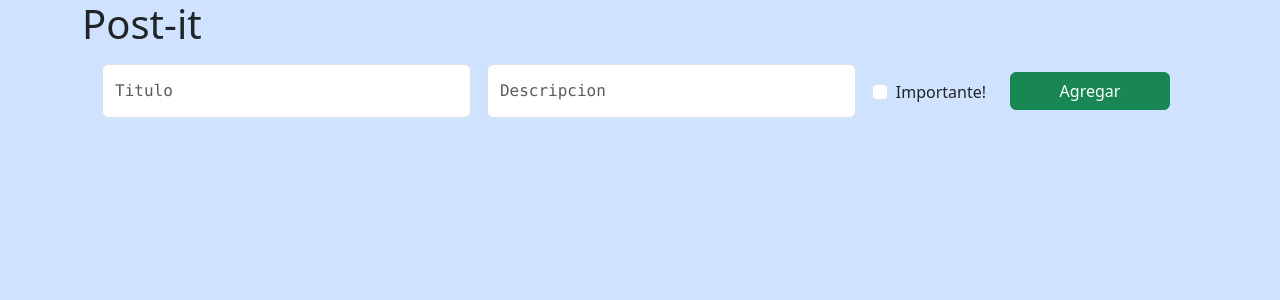
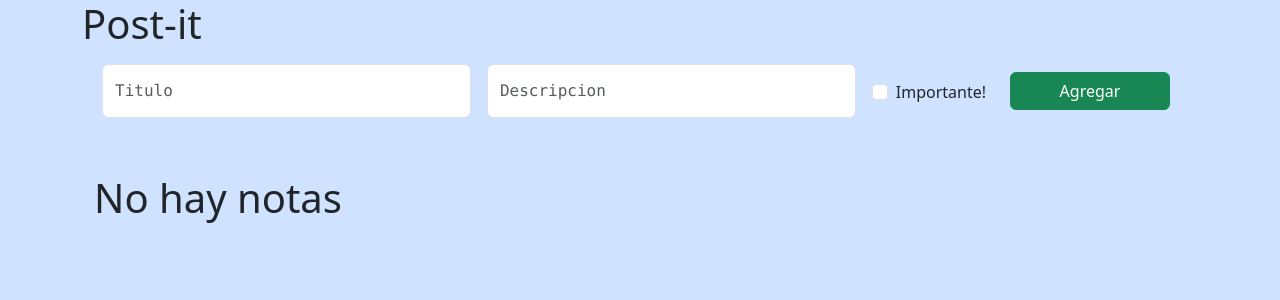
Before and after one commit to pacificstate01/Sticky-notes-react, a React (Create React App) app: page / in a window 1280 px wide. Shown: the top 300 px of the page. Built offline with nearby package versions, Linux system fonts and the light colour scheme.

Commit message:
texto agregado en caso de no haber notas

```diff
--- a/src/components/ListaNotas.jsx
+++ b/src/components/ListaNotas.jsx
@@ -2,6 +2,9 @@ import React from 'react';
 import {Notas} from './Notas';
 
 export const ListaNotas = ({ notas,onDelete }) => {
+  if (notas.length === 0) {
+    return <h1>No hay notas</h1>;
+  }
   return (
     <div className="d-flex flex-wrap justify-content-between">
       {notas.map((nota, index) => (
```
